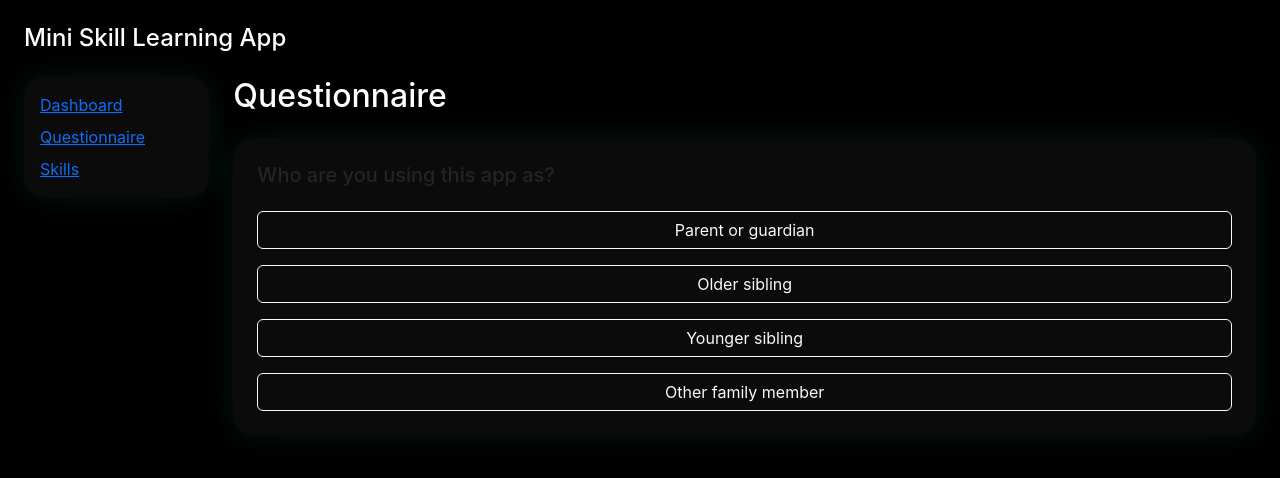
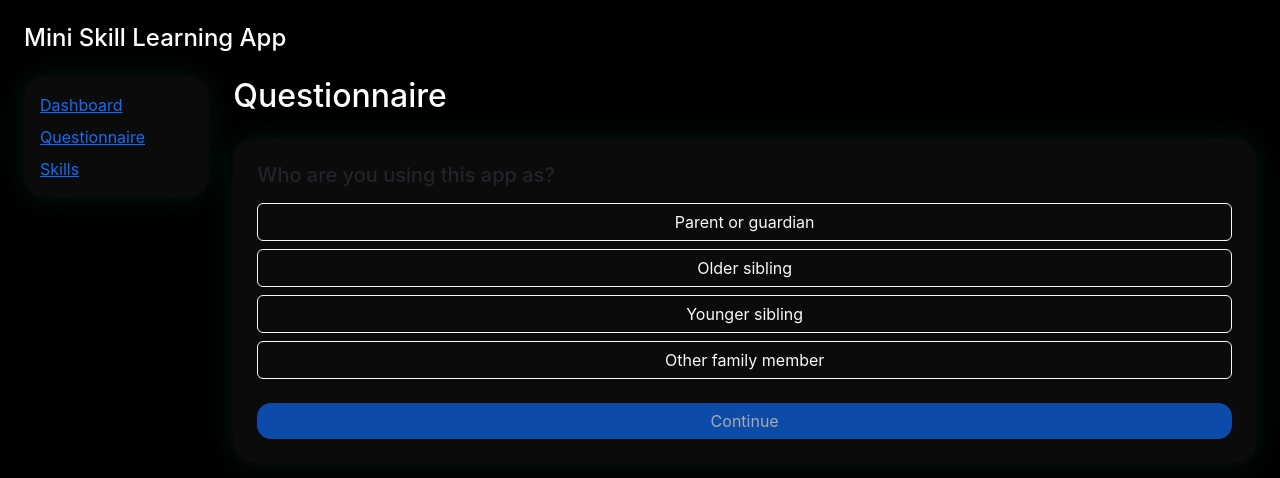
Before and after one commit to pareesa969/Mini-Skill-Learning-App, a Next.js app: page /questionnaire in a window 1280 px wide. Shown: the top 478 px of the page. Built offline with nearby package versions, Linux system fonts and the light colour scheme.

Commit message:
feat(questionnaire): enhance flow with ai profile generation

```diff
--- a/src/components/questionnaire/QuestionnaireFlow.jsx
+++ b/src/components/questionnaire/QuestionnaireFlow.jsx
@@ -1,14 +1,46 @@
-import { useState } from 'react';
-import { questions } from '@/data/questionnaire.data';
-import QuestionnaireStep from './QuestionnaireStep';
+"use client";
+
+import { useState } from "react";
+import { questions } from "@/data/questionnaire.data";
+import QuestionnaireStep from "./QuestionnaireStep";
 
 export default function QuestionnaireFlow() {
   const [index, setIndex] = useState(0);
+  const [answers, setAnswers] = useState([]);
+  const [aiSummary, setAiSummary] = useState(null);
+
+  const handleNext = async (answer) => {
+    const updated = [...answers, answer];
+    setAnswers(updated);
+
+    if (index < questions.length - 1) {
+      setIndex(index + 1);
+    } else {
+      const res = await fetch("/api/profile", {
+        method: "POST",
+        headers: { "Content-Type": "application/json" },
+        body: JSON.stringify({ answers: updated }),
+      });
+      const data = await res.json();
+      setAiSummary(data.aiSummary);
+    }
+  };
+
+  if (aiSummary) {
+    return (
+      <div className="card p-4">
+        <h4>Your AI Summary</h4>
+        <pre style={{ whiteSpace: "pre-wrap" }}>
+          {aiSummary}
+        </pre>
+      </div>
+    );
+  }
 
   return (
     <QuestionnaireStep
       question={questions[index]}
-      onSelect={() => setIndex(index + 1)}
+      onNext={handleNext}
     />
   );
 }
--- a/src/components/questionnaire/QuestionnaireStep.jsx
+++ b/src/components/questionnaire/QuestionnaireStep.jsx
@@ -1,18 +1,63 @@
-export default function QuestionnaireStep({ question, onSelect }) {
+"use client";
+
+import { useState } from "react";
+
+export default function QuestionnaireStep({ question, onNext }) {
+  const [value, setValue] = useState(
+    question?.type === "multi" ? [] : ""
+  );
+
+  if (!question) return null;
+
+  const handleSubmit = () => {
+    onNext({ id: question.id, answer: value });
+  };
+
   return (
     <div className="card p-4">
       <h5>{question.text}</h5>
-      <div className="d-grid gap-3 mt-3">
-        {question.options.map((opt) => (
+
+      {(question.type === "single" ||
+        question.type === "multi") &&
+        question.options.map((opt) => (
           <button
             key={opt}
-            className="btn btn-outline-light"
-            onClick={() => onSelect(opt)}
+            className={`btn ${
+              value.includes?.(opt)
+                ? "btn-primary"
+                : "btn-outline-light"
+            } d-block mt-2`}
+            onClick={() =>
+              question.type === "single"
+                ? setValue(opt)
+                : setValue((prev) =>
+                    prev.includes(opt)
+                      ? prev.filter((v) => v !== opt)
+                      : [...prev, opt]
+                  )
+            }
           >
             {opt}
           </button>
         ))}
-      </div>
+
+      {question.type === "text" && (
+        <textarea
+          className="form-control mt-3"
+          rows={2}
+          placeholder={question.placeholder}
+          value={value}
+          onChange={(e) => setValue(e.target.value)}
+        />
+      )}
+
+      <button
+        className="btn btn-primary mt-4"
+        onClick={handleSubmit}
+        disabled={!value && !question.optional}
+      >
+        Continue
+      </button>
     </div>
   );
 }
```
